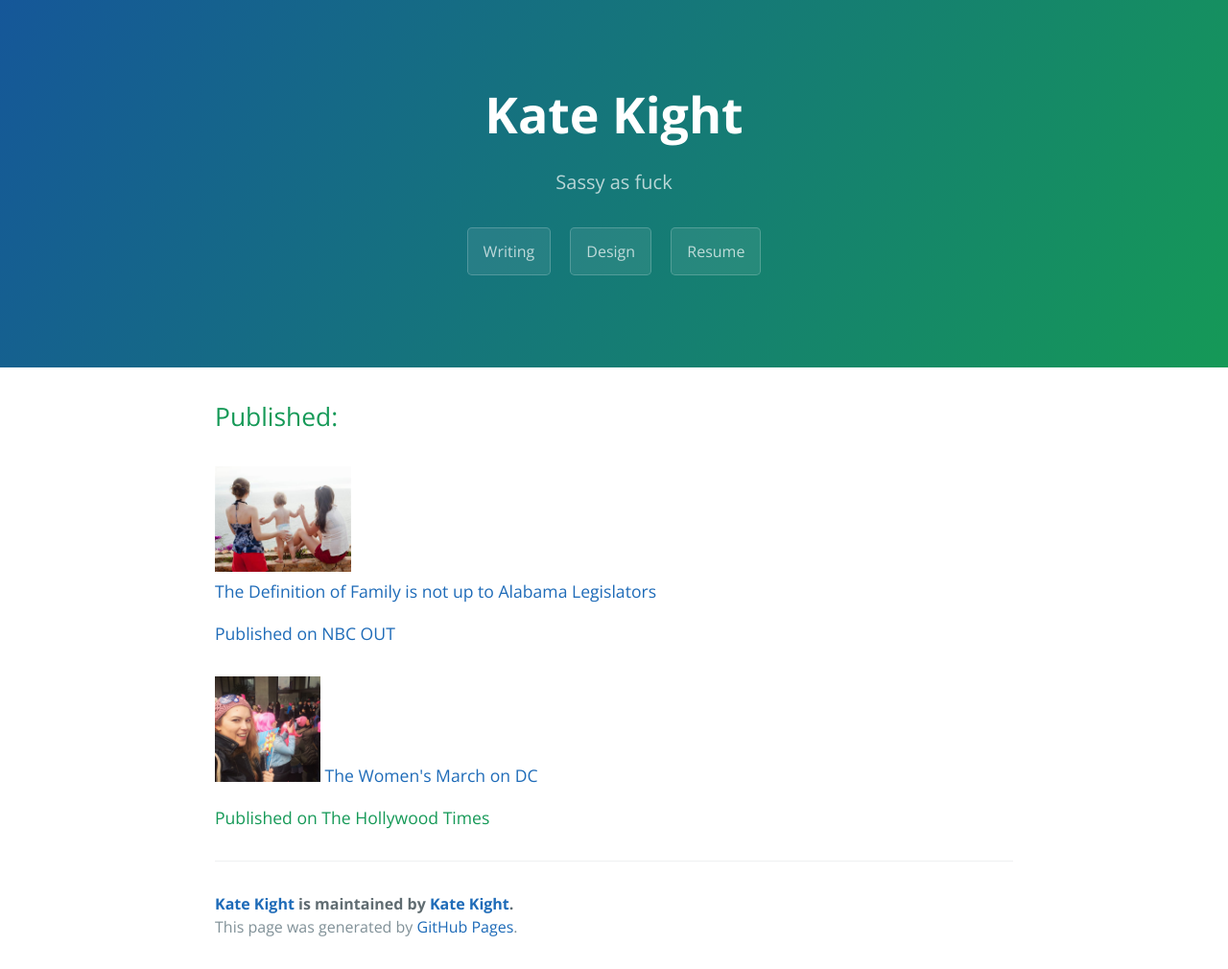
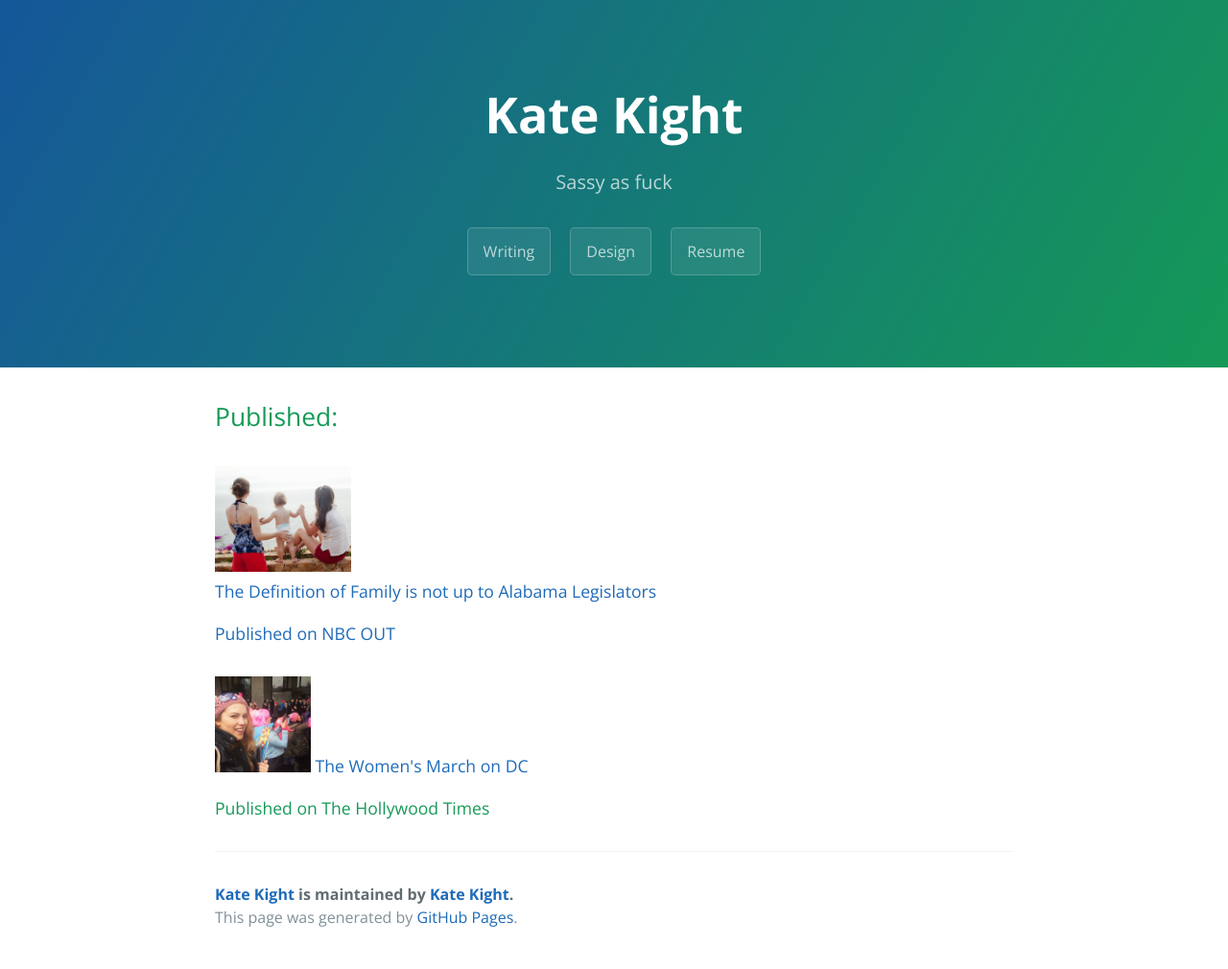
Before and after one commit to Flyakight/flyakight.github.io, a Jekyll site: the page built from _posts/2017-03-15-writing.markdown, in a window 1280 px wide. Shown: the whole page at 96% size. Built offline with Jekyll 4.4.1, drawn with Linux system fonts in a browser that asks for light colours.

Commit message:
Update 2017-03-15-writing.markdown

```diff
--- a/_posts/2017-03-15-writing.markdown
+++ b/_posts/2017-03-15-writing.markdown
@@ -16,7 +16,7 @@
 </h4>
 
 <h4>
-<img src="http://www.katekight.com/Images/IMG_7546.JPG" alt="Kate at March" height="110">
+<img src="http://www.katekight.com/Images/IMG_7546.JPG" alt="Kate at March" height="100">
 <a href="https://thehollywoodtimes.net/2017/01/22/womens-march-on-dc/">
 The Women's March on DC
 </a>
```
